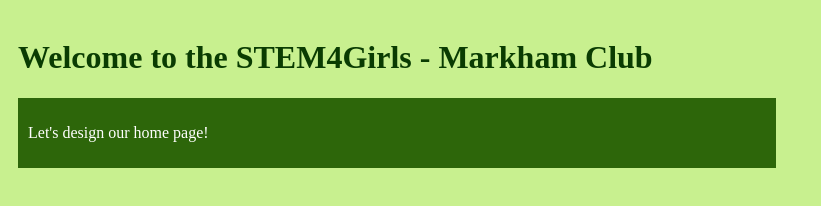
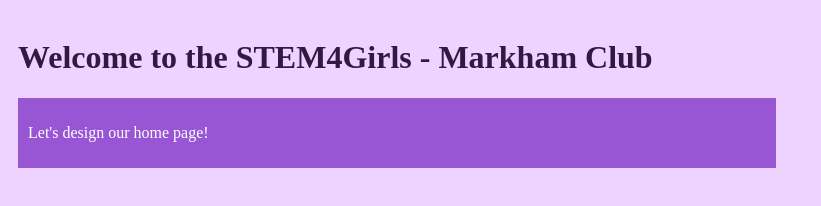
Before and after one commit to ibmstem4girls/stem4girlsclub-mkm, a plain HTML site: page home.html in a window 1280 px wide. Shown: the whole page, without its empty margins (0-821 px from the left). Drawn offline with Linux system fonts and the light colour scheme.

Commit message:
Use girls favourite colour: purple.

```diff
--- a/stem4girlsStyles.css
+++ b/stem4girlsStyles.css
@@ -1,6 +1,6 @@
 body {
-	background-color: #C8F08F;
-	color: #0A3C02;
+	background-color: #EED2FF;
+	color: #311A41;
 }
 
 #content {
@@ -9,6 +9,6 @@ body {
 }
 #box {
 	padding: 10px;
-	background-color: #2D660A;
+	background-color: #9855D4;
 	color: #fff;
 }
```
Also changed, not shown: 1 other file.
